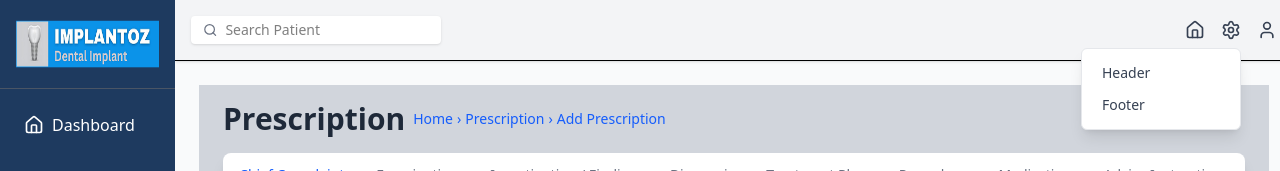
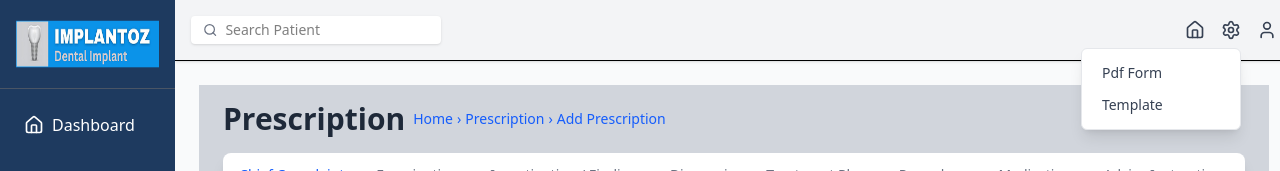
Before and after one commit to Virtualsphere/implantoz-frontend, a React (Vite) app: page /prescription/form in a window 1280 px wide. Both pictures are taken after a click on the icon 1230 px from the left and 30 px from the top of the page. Shown: the top 171 px of the page. Built offline with nearby package versions, Linux system fonts and the light colour scheme.

Commit message:
Update Layout.jsx

```diff
--- a/src/Components/Layout.jsx
+++ b/src/Components/Layout.jsx
@@ -201,16 +201,16 @@ const Layout = () => {
                     }}
                     className="w-full text-left px-3 py-1.5 text-sm hover:bg-gray-100 rounded"
                   >
-                    Header
+                    Pdf Form
                   </button>
                   <button
                     onClick={() => {
-                      navigate("/footer/form");
+                      navigate("/template");
                       setShowSettingsBox(false);
                     }}
                     className="w-full text-left px-3 py-1.5 text-sm hover:bg-gray-100 rounded"
                   >
-                    Footer
+                    Template
                   </button>
                 </div>
               )}
```
